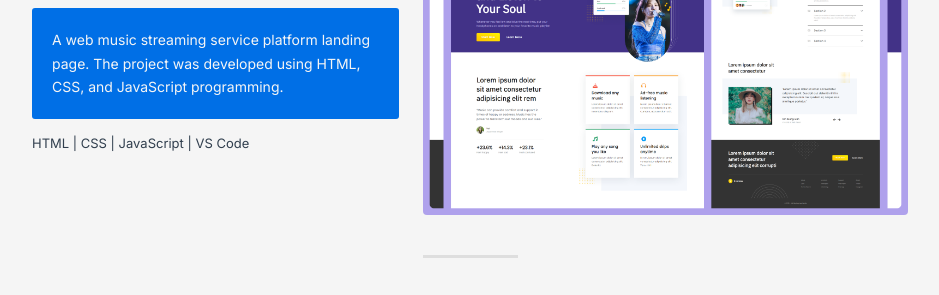
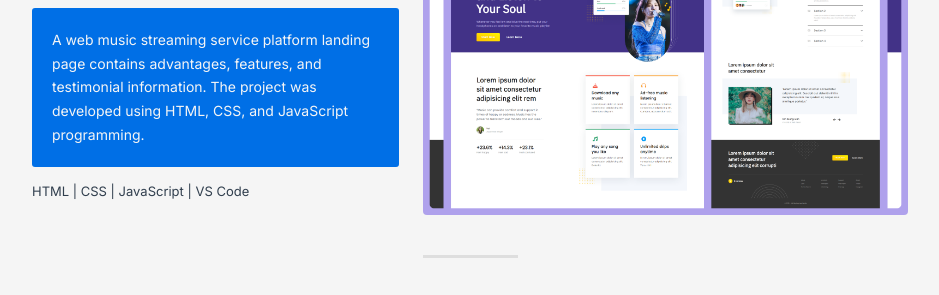
Before and after one commit to luqmanherifa/luqman-herifa-personal-portfolio-v1, a plain HTML site: page index.html in a window 1280 px wide. Shown: the part 2253-2548 px from the top of the page, without its empty margins (170-1109 px from the left). Drawn offline with nearby package versions, Linux system fonts and the light colour scheme.

Commit message:
Update index.html

```diff
--- a/index.html
+++ b/index.html
@@ -359,9 +359,9 @@
                   </p></a
                 >
                 <p class="text-project-left-3 shadow-text-project-left">
-                  A web music streaming service platform landing page. The
-                  project was developed using HTML, CSS, and JavaScript
-                  programming.
+                  A web music streaming service platform landing page contains
+                  advantages, features, and testimonial information. The project
+                  was developed using HTML, CSS, and JavaScript programming.
                 </p>
                 <p class="text-project-left-4">
                   HTML | CSS | JavaScript | VS Code
```
